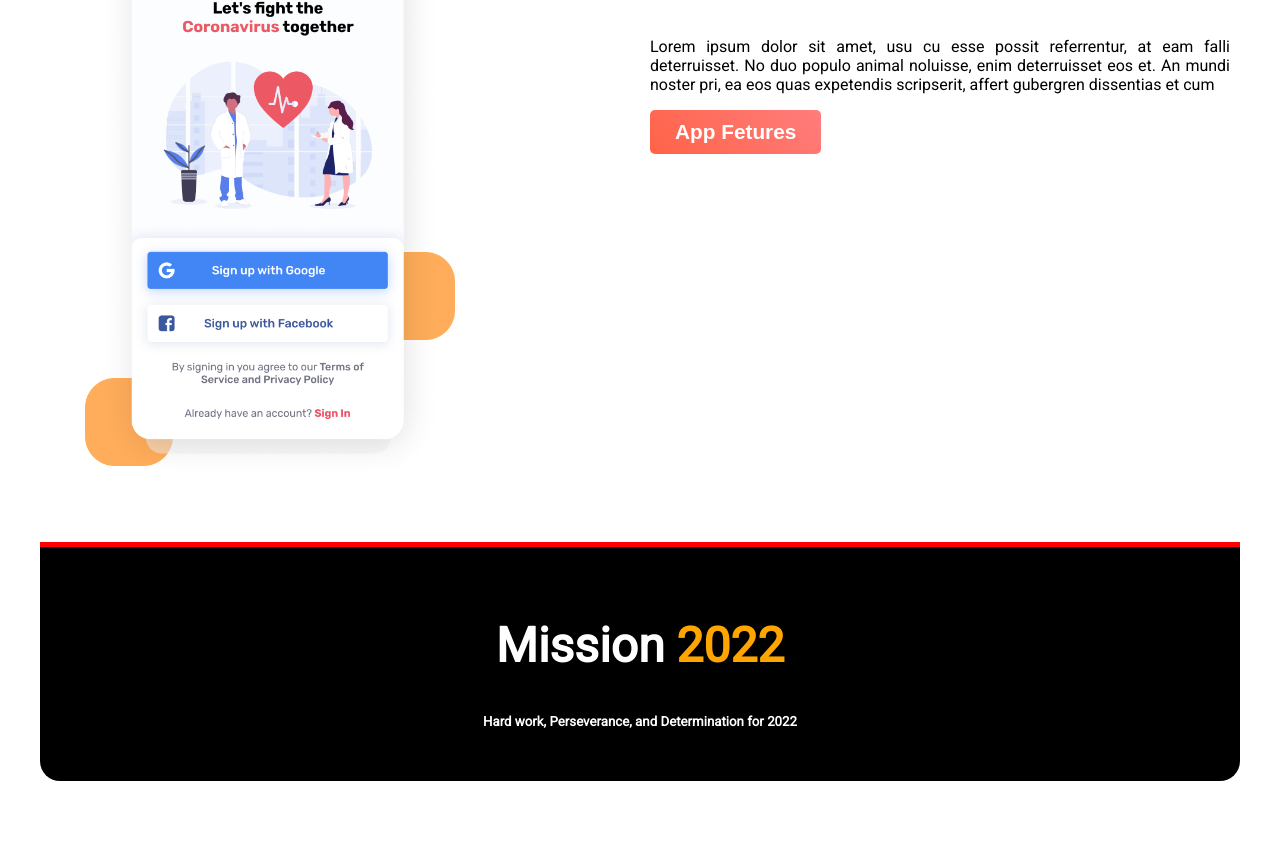
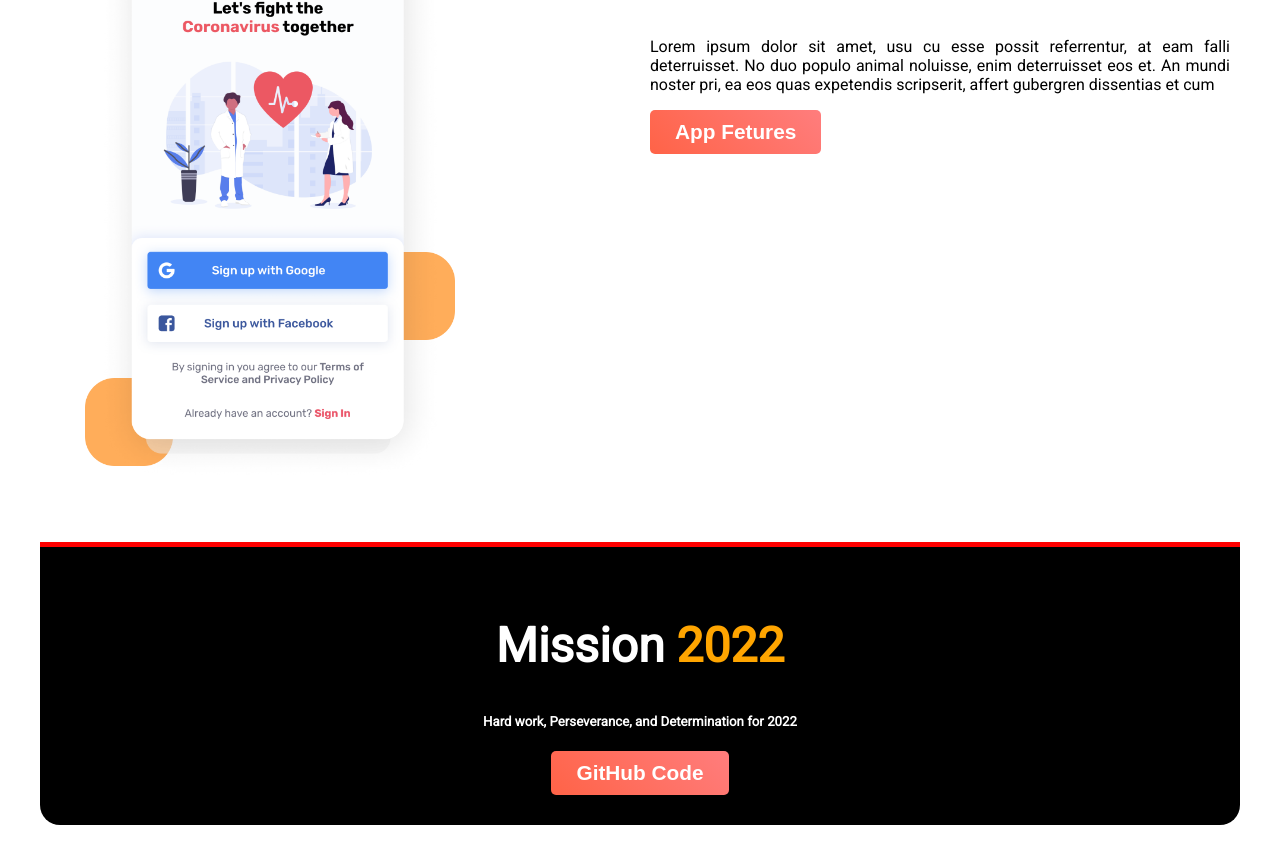
Before and after one commit to mdmehedyhassan/add, a plain HTML site: page index.html in a window 1280 px wide. Shown: the part 2578-3423 px from the top of the page. Before the commit the page ends 3379 px from the top, so only its background shows below. Drawn offline with Linux system fonts and the light colour scheme.

Commit message:
add git code link

```diff
--- a/index.html
+++ b/index.html
@@ -86,6 +86,7 @@
     <div class="footer">
         <h2>Mission <span class="font-color">2022</span> </h2>
         <h5>Hard work, Perseverance, and Determination for 2022</h5>
+        <button><a style="color:white; text-decoration:none" href="https://github.com/mdmehedyhassan/add-1">GitHub Code</a></button>
     </div>
 </body>
 </html>
```
